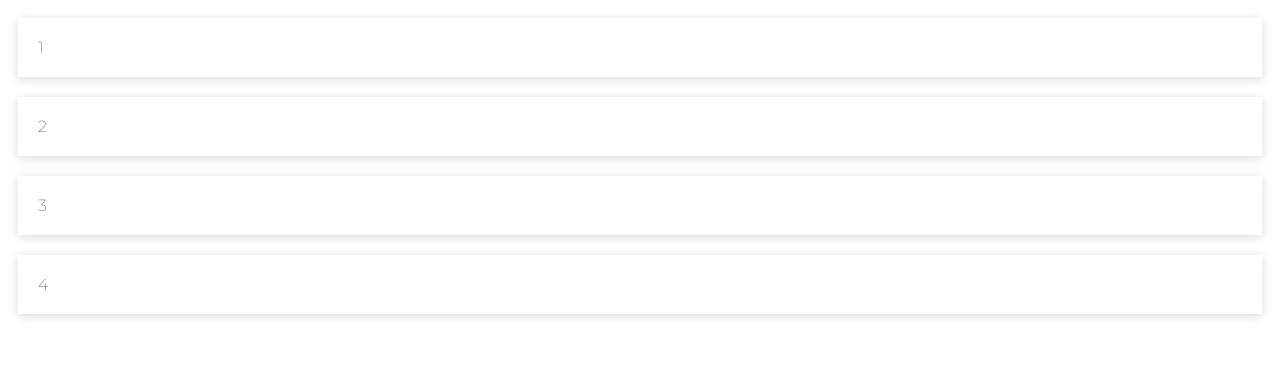
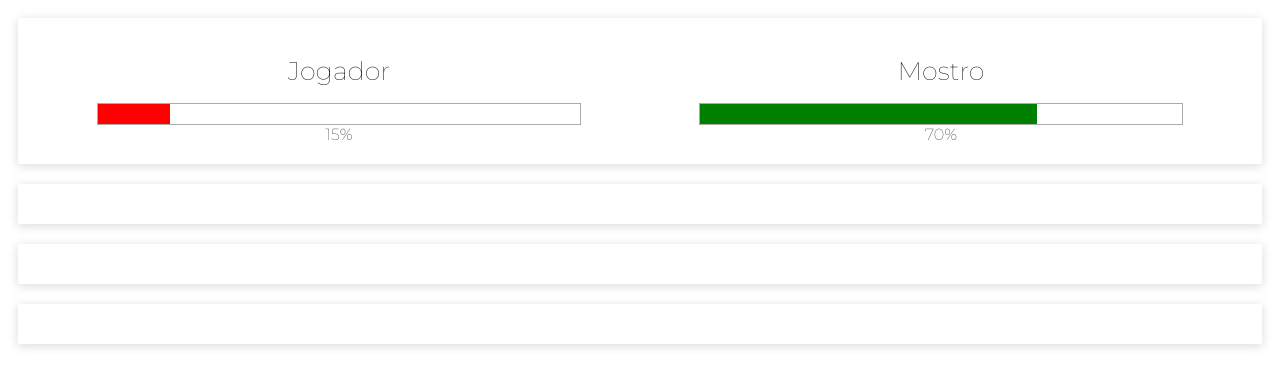
Before and after one commit to Rodrigodante11/projeto_em_VueJs, a plain HTML site: page index.html in a window 1280 px wide. Drawn offline with nearby package versions, Linux system fonts and the light colour scheme.

Commit message:
css e html do projeto

```diff
--- a/app.js
+++ b/app.js
@@ -1,7 +1,8 @@
 new Vue({
     el:'#app',
     data: {
-
+        playerLife: 15,
+        monsterLife: 70,
     },
     computed: {
 
--- a/index.html
+++ b/index.html
@@ -11,10 +11,33 @@
 </head>
 <body>
     <div id ="app">
-        <div class="panel score">1</div>
-        <div class="panel result">2</div>
-        <div class="panel buttons">3</div>
-        <div class="panel log">4</div>
+        <div class="panel scores">
+
+            <div class="score">
+                <h1>Jogador</h1>
+                <div class="life-bar">
+                    <div class="life"
+                        :class="{danger: playerLife < 20}"
+                        :style="{width: playerLife +'%'}"></div>
+                </div>
+                <div>{{playerLife}}%</div>
+            </div>
+
+            <div class="score">
+                <h1>Mostro</h1>
+                <div class="life-bar">
+                    <div class="life"
+                    :class="{danger: monsterLife < 20}"
+                    :style="{width: monsterLife +'%'}"></div>
+                </div>
+                <div>{{monsterLife}}%</div>
+            </div>
+
+        </div>
+
+        <div class="panel result"></div>
+        <div class="panel buttons"></div>
+        <div class="panel log"></div>
 
     </div>
     <script src="app.js"></script>
--- a/style.css
+++ b/style.css
@@ -1,3 +1,4 @@
+/* Geral */
 html{
     font-family: 'Montserrat', sans-serif;
 }
@@ -10,3 +11,38 @@ html{
     padding: 20px;
     box-shadow: 0 2px 10px rgba(0, 0, 0, 0.15);
 }
+
+/* Area dos Pontos */
+.scores{
+    display: flex;
+}
+
+.score{
+    flex:1;
+    display: flex;
+    flex-direction: column;
+    justify-content: center;
+    align-items: center;
+}
+
+.score h1{
+    font-weight: 300;
+    font-size: 1.6rem;
+}
+
+.life-bar{
+    width: 80%;
+    height: 20px;
+    border: 1px solid #AAA;
+}
+
+.life-bar .life{
+    display: flex;
+    justify-content: center;
+    height: 100%;
+    background-color: green;
+}
+
+.life-bar .life.danger{
+    background-color: red;
+}
```
